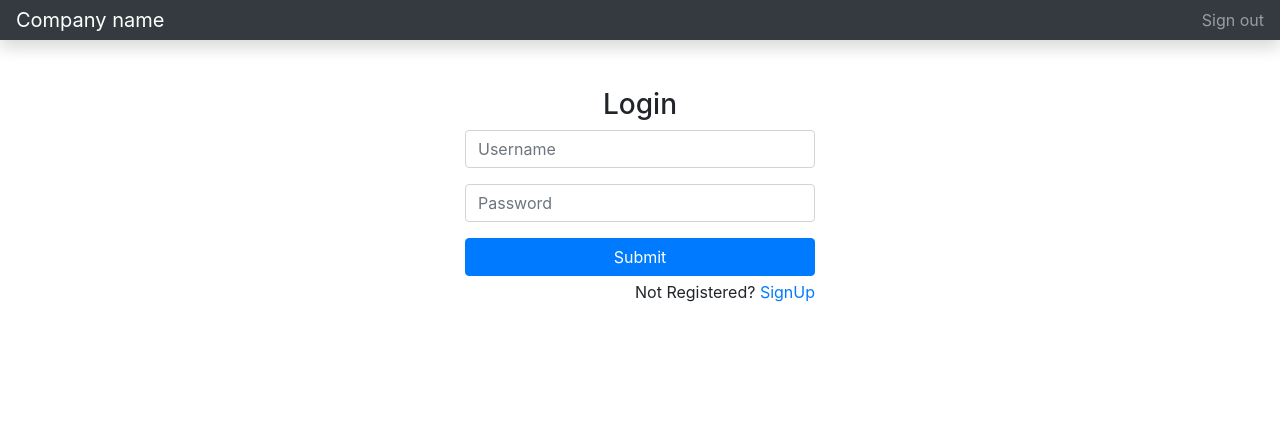
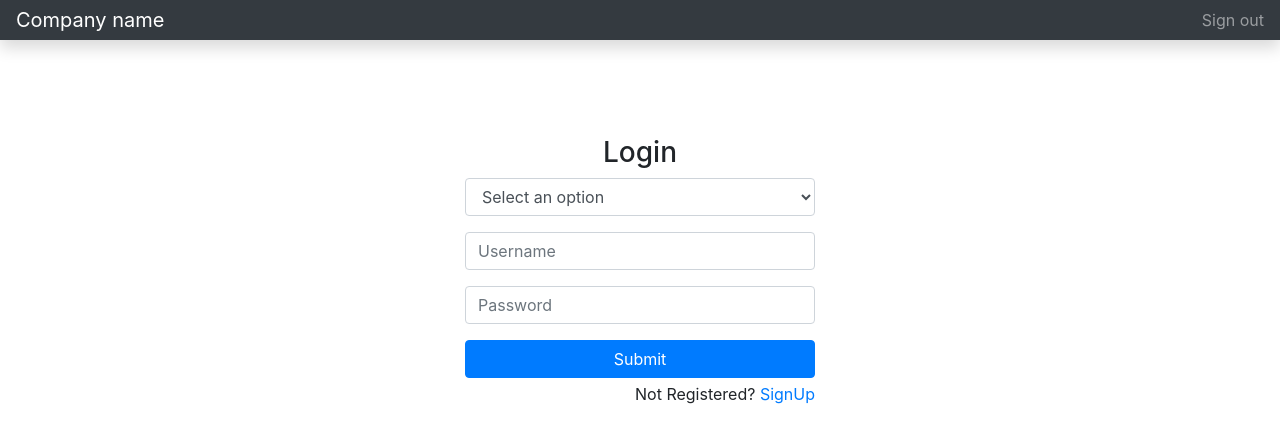
Before and after one commit to rudreshsingh999/Customer-Management-System, a React (Create React App) app in the folder public/: page / in a window 1280 px wide. Shown: the top 442 px of the page. Built offline with nearby package versions, Linux system fonts and the light colour scheme; the HTML template or start-up script is replaced by a standard one.

Commit message:
Add admin and customer login

```diff
--- a/public/src/Login.js
+++ b/public/src/Login.js
@@ -2,14 +2,15 @@ import React, { Component } from 'react';
 import NavBar from './components/NavBar'
 import axios from 'axios'
 
-class Login extends Component {
+class App extends Component {
   constructor() {
     super();
     this.state = {
       username : '',
       password : '',
       loggedin : false,
-      placeholder : ''
+      placeholder : '',
+      select: ''
       }
     this.handleChange = this.handleChange.bind(this);
     this.handleSubmit = this.handleSubmit.bind(this);
@@ -25,7 +26,8 @@ class Login extends Component {
 
   handleSubmit(event) {
     event.preventDefault();
-    axios.post('http://localhost:5000/signin', {"username" : this.state.username, "password" : this.state.password})
+    if(this.state.select === 'admin') {
+      axios.post('http://localhost:5000/signin_admin', {"username" : this.state.username, "password" : this.state.password})
         .then((msg) => {
           console.log(msg.data.message);
           if(msg.data.message === 'success') {
@@ -37,18 +39,39 @@ class Login extends Component {
           }
       })
     }
+    else {
+      axios.post('http://localhost:5000/signin_customer', {"username" : this.state.username, "password" : this.state.password})
+        .then((msg) => {
+          console.log(msg.data.message);
+          if(msg.data.message === 'success') {
+            this.props.history.push('/customerPanel');
+            this.setState({loggedin : true});
+          }
+          else {
+            this.setState({placeholder : msg.data.message});
+          }
+      })
+    }
+  }
 
   render() {
     return (
-      <div className="App">
+      <div>
         <NavBar />
         <div className="container mt-5">
-          <div className="row">
-            <div className="col">
+          <div className="row mt-5">
+            <div className="col mt-5">
             </div>
-            <div className="col">
+            <div className="col mt-5">
               <h3 style={{textAlign: "center"}}>Login</h3>
               <form onSubmit={this.handleSubmit}>
+                <div className="form-group">
+                  <select value={this.state.select} onChange={this.handleChange} name="select" className="form-control" required>
+                    <option value="">Select an option</option>
+                    <option value="admin">Admin</option>
+                    <option value="customer">Customer</option>
+                  </select>
+                </div>
                 <div className="form-group">
                   <input type="text" onChange={this.handleChange} name="username" className="form-control"  value={this.state.username} placeholder="Username" />
                 </div>
@@ -64,7 +87,7 @@ class Login extends Component {
                 {!this.state.loggedin && this.state.placeholder}
               </div>
             </div>
-            <div className="col">
+            <div className="col mt-5">
             </div>
           </div>
         </div>
@@ -73,4 +96,4 @@ class Login extends Component {
   }
 }
 
-export default Login;
+export default App;
```
Lines whose indentation alone changed are shown as unchanged.
